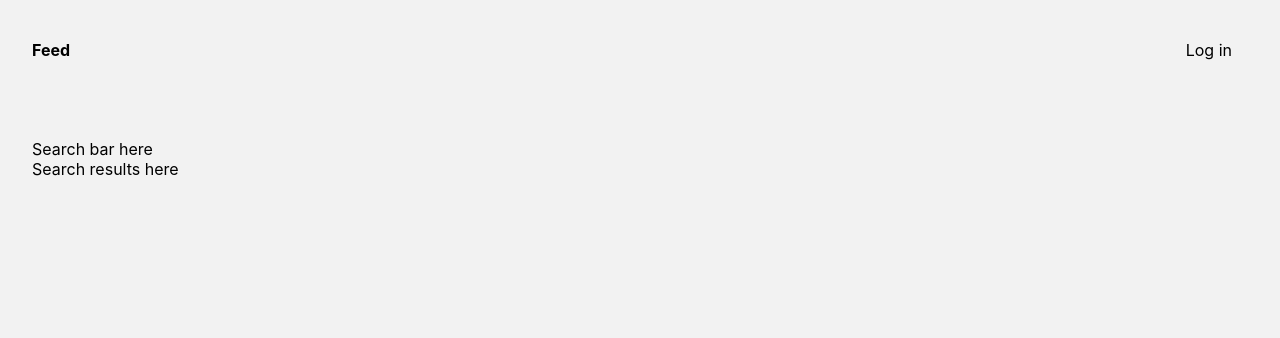
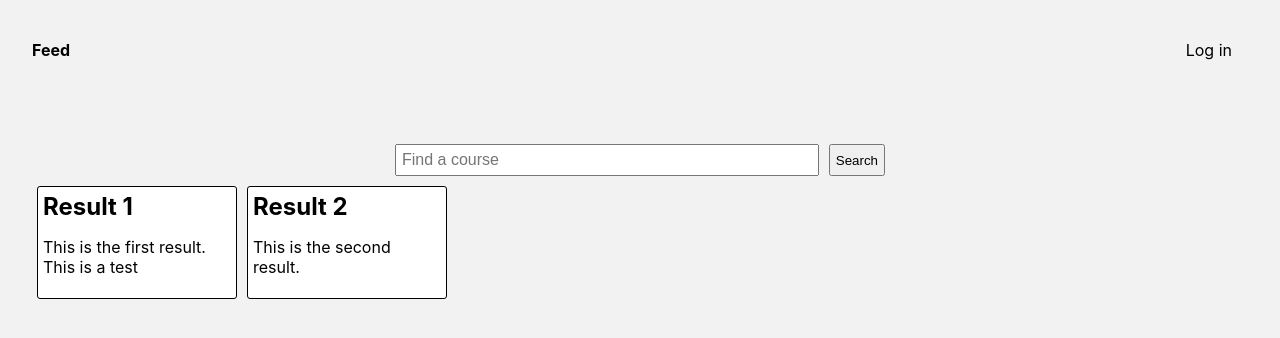
Before and after one commit to cross20/frolf-companion, a Next.js app: page /explore in a window 1280 px wide. Shown: the top 338 px of the page. Built offline with nearby package versions, Linux system fonts and the light colour scheme; no server answers.

Commit message:
Add content to search components. Style content

```diff
--- a/components/search/search-bar.js
+++ b/components/search/search-bar.js
@@ -1,5 +1,10 @@
+import styles from './search-bar.module.css'
+
 export default function SearchBar() {
     return (
-        <div>Search bar here</div>
+        <div className={styles.container}>
+            <input type="text" placeholder="Find a course" className={styles.searchBar}></input>
+            <button className={styles.search}>Search</button>
+        </div>
     );
 }
--- /dev/null
+++ b/components/search/search-bar.module.css
@@ -0,0 +1,17 @@
+.container {
+    display: flex;
+    flex-direction: row;
+    justify-content: center;
+    flex-wrap: wrap;
+    max-width: 500px;
+    margin: auto;
+}
+
+.searchBar, .search {
+    margin: 5px;
+    padding: 5px;
+}
+
+.searchBar {
+    flex-grow: 1;
+}
--- /dev/null
+++ b/components/search/search-result.js
@@ -0,0 +1,13 @@
+import { useState } from "react"
+import styles from './search-result.module.css'
+
+export default function SearchResult(props) {
+    const [result, setResult] = useState(props.result);
+
+    return (
+        <article className={styles.container}>
+            <h2>{result.title}</h2>
+            <p>{result.description}</p>
+        </article>
+    )
+}
--- /dev/null
+++ b/components/search/search-result.module.css
@@ -0,0 +1,8 @@
+.container {
+    margin: 5px;
+    padding: 5px;
+    width: 200px;
+    border: black 1px solid;
+    border-radius: 3px;
+    background-color: white;
+}
--- a/components/search/search-results.js
+++ b/components/search/search-results.js
@@ -1,5 +1,14 @@
+import SearchResult from "./search-result";
+import styles from './search-results.module.css'
+
 export default function SearchResults() {
+    const results = [{title: 'Result 1', description: 'This is the first result. This is a test'}, {title: 'Result 2', description: 'This is the second result.'}];
+
     return (
-        <div>Search results here</div>
+        <div className={styles.container}>
+            {results.map((r) => {
+                return <SearchResult result={r} />
+            })}
+        </div>
     );
 }
--- /dev/null
+++ b/components/search/search-results.module.css
@@ -0,0 +1,7 @@
+.container {
+    display: flex;
+    align-content: space-around;
+    justify-content: start;
+    flex-direction: row;
+    flex-wrap: wrap;
+}
```
Also changed, not shown: components/search/search.module.css (added).
